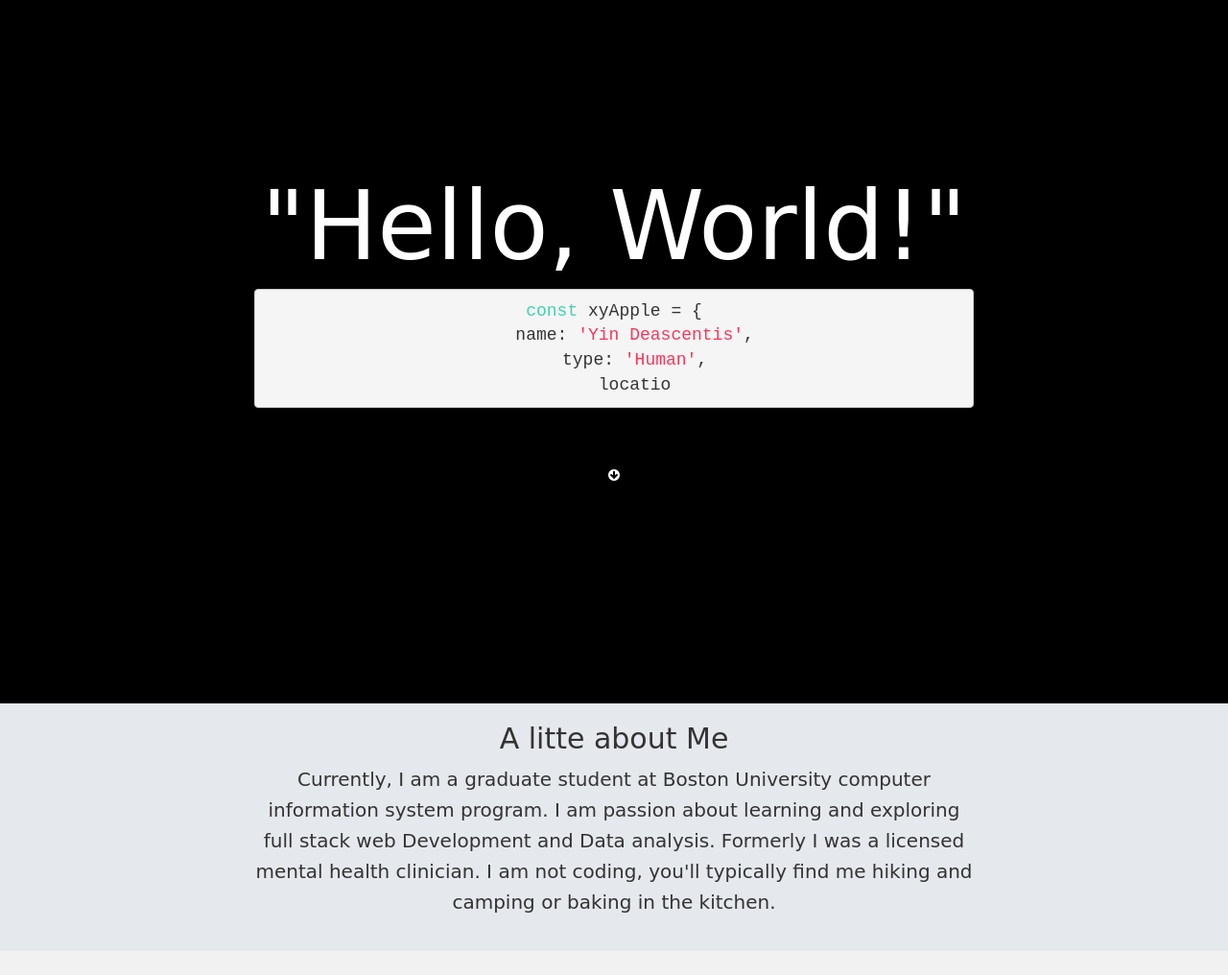
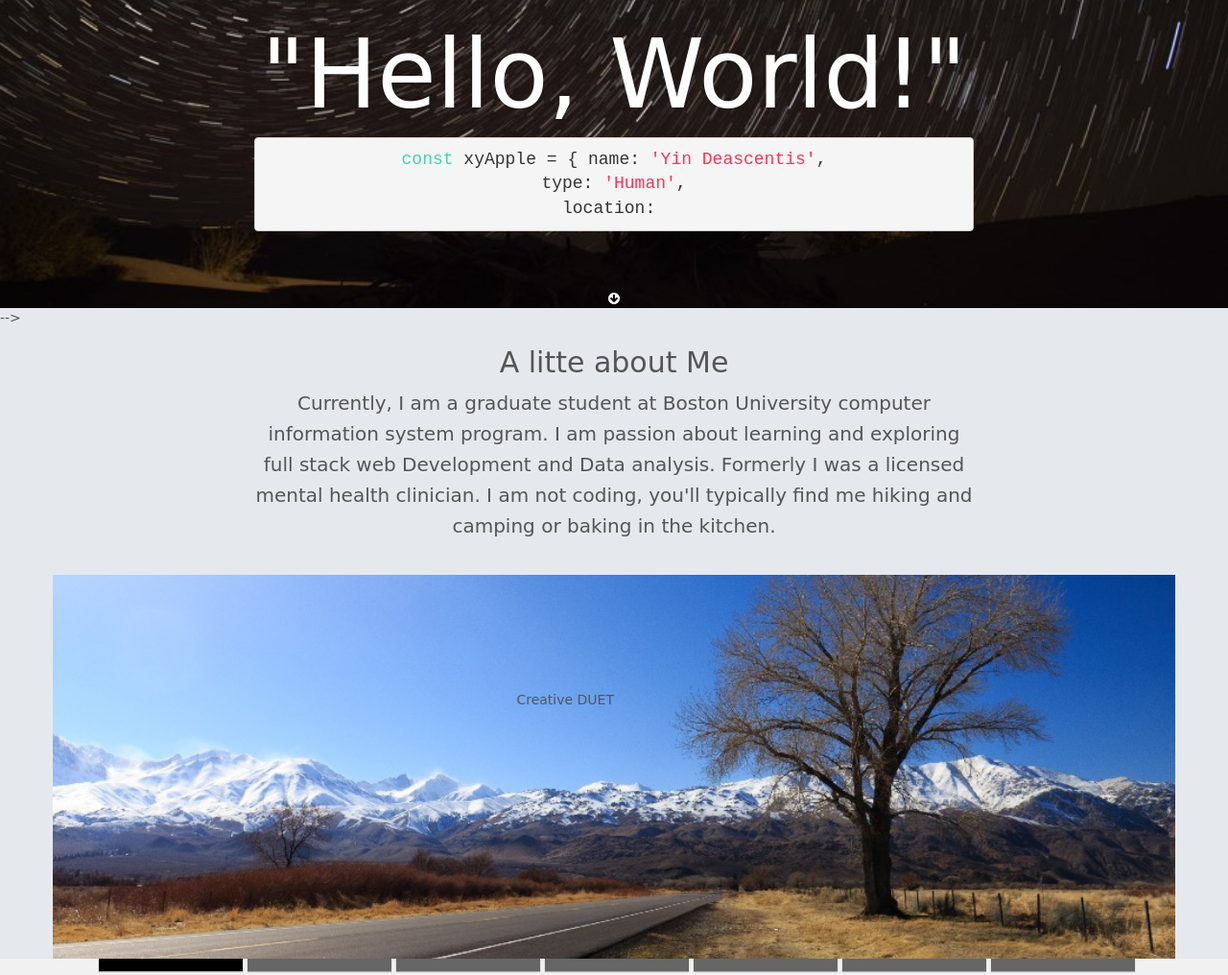
Before and after one commit to xyapple/my-portfolio-site, a plain HTML site: page myPortfolio/index.html in a window 1280 px wide. Shown: the part 127-1143 px from the top of the page at 96% size. Drawn offline with nearby package versions, Linux system fonts and the light colour scheme; a web font is replaced by a local one.

Commit message:
Complete the banner project

```diff
--- a/myPortfolio/css/bootstrap-yd.css
+++ b/myPortfolio/css/main.css
@@ -1,10 +1,17 @@
 @import url('https://fonts.googleapis.com/css?family=Arima+Madurai:100,200,300,400,500,700,800,900');
+*{
+	padding: 0;
+	margin: 0;
+}
 body {
-    width: 100%;
-    height: 100%;
+    padding: 50px 0;
+    background-color: #ffffff;
+    font-size: 14px;
+    color: #555;
+    -webkit-font-smoothing: antialiased;/*字体抗锯齿*/
+    /*width: 100%;
+    height: 100%;*/
     font-family: "Lora", "Helvetica Neue", Helvetica, Arial, sans-serif;
-    /*color: white;*/
-    background-color: black;
 }
 
 html {
@@ -126,8 +133,136 @@ a:focus {
         border-bottom: 1px solid rgba(255, 255, 255, 0.3);
     }
 }
+/*Banner show*/
+.slider .main .main-i,
+.slider .main,
+.slider{
+	width: 100%;
+	height: 400px;
+	position: relative;
+}
+.slider .main{
+	overflow: hidden;
+}
+.slider .main .main-i{}
+.slider .main .main-i img{
+	width: 100%;
+	position: absolute;
+	left: 0;
+	top: 50%;
+	z-index: 1;
+}
+.slider .main .main-i .main-i_right{
+	right: -50%;
+}
+.slider .main .main-i .caption{
+	position: absolute;
+	right: 50%;
+	top: 30%;
+	z-index: 9;
+}
+.slider .main .main-i .caption h2{
+	font-size: 40px;
+	line-height: 50px;
+	color: #b5b5b5;
+	text-align: right;
+}
+.slider .main .main-i .caption h3{
+	font-size: 70px;
+	line-height: 70px;
+	color: #000000;
+	text-align: right;
+	font-family: arial;
+}
 
+.slider .ctrl{
+	width: 100%;
+	height: 13px;
+	line-height: 13px;
+	text-align: center;
+	position: absolute;
+	left: 0;
+	bottom: -13px;
+}
+.slider .ctrl .ctrl-i{
+	display: inline-block;
+	width: 150px;
+	height: 13px;
+	background-color: #666;
+	box-shadow: 0 1px 1px rgba(0,0,0,.3);
+	position: relative;
+	margin-left: 5px;/*间距自行调整*/
+}
+.slider .ctrl .ctrl-i img{
+	width: 100%;
+	position: absolute;
+	left: 0;
+	bottom: 50px;
+	z-index: 1;
+	opacity: 0;
+	-webkit-transition: all.2s;
+}
+/*鼠标移上去的样式*/
+.slider .ctrl .ctrl-i:hover{
+	background-color: #f0f0f0;
+	z-index: 9;
+}
+.slider .ctrl .ctrl-i:hover img{
+	bottom: 13px;
+	-webkit-box-reflect: below 0px -webkit-linear-gradient(
+	 top,
+	 transparent ,
+	 transparent 50% ,
+	 rgba( 255,255,255,.3 )
+	);
+	opacity: 1;
+}
+/*active 当前展现的状态*/
+.slider .ctrl .ctrl-i_active:hover,
+.slider .ctrl .ctrl-i_active{
+	background-color: #000000;
+}
+.slider .ctrl .ctrl-i_active:hover img{
+	opacity: 0;
+}
+/*幻灯片切换样式*/
+.slider .main .main-i{
+	opacity: 0;
+	position: absolute;
+	right: 50%;
+	top: 0;
+	-webkit-transition: all .5s;
+	z-index: 2;
+}
+.slider .main .main-i .main-i_right{
+	right: -50%;
+}
+.slider .main .main-i h2{
+	margin-right: 45px;
+}
+.slider .main .main-i h3{
+	margin-right: -45px;
+}
+.slider .main .main-i h2,
+.slider .main .main-i h3{
+	opacity: 0;
+	-webkit-transition: all 1s .8s;
+}
 
+#main_background,
+.slider .main .main-i_active{
+	right: 0;
+	opacity: 1;
+	z-index: 2;
+}
+#main_background{
+	z-index: 1;
+}
+.slider .main .main-i_active h2,
+.slider .main .main-i_active h3{
+	margin-right: 0px;
+	opacity: 1;
+}
 /*home*/
 
 .home {
@@ -137,7 +272,7 @@ a:focus {
     padding: 100px 0;
     text-align: center;
     color: white;
-    background: url(../images/start-banner.jpg) no-repeat bottom center scroll;
+    background: url(../img/index.jpg) no-repeat bottom center scroll;
     background-color: black;
     -webkit-background-size: cover;
     -moz-background-size: cover;
--- a/myPortfolio/index.html
+++ b/myPortfolio/index.html
@@ -12,7 +12,7 @@
     <link rel="stylesheet" href="css/bootstrap.min.css" />
     <link rel="stylesheet" href="css/animate.css" />
     <!-- Custom CSS -->
-    <link rel="stylesheet" href="css/bootstrap-yd.css" />
+    <link rel="stylesheet" href="css/main.css" />
     <link rel="stylesheet" href="css/rotatingCards.css" />
 
     <!-- Custom Fonts -->
@@ -58,23 +58,21 @@
     </nav>
     <!--navbar-->
 
-    <!-- Banner Show -->
-
     <!--home-->
     <header class="home">
     <div class="home-body">
-            <!--<div class="backgroundLayer">-->
+        <div class="backgroundLayer">-->
             <div class="container">
                 <div class="row">
 
                     <div class="col-md-8 col-md-offset-2">
                         <h1 class="brand-heading">"Hello, World!"</h1>
                         <pre id="typewriter">
-<span class="var-highlight">const</span> xyApple = {
-    name: <span class="string-highlight">'Yin Deascentis'</span>,
+<span class="var-highlight">const</span> xyApple = { name: <span class="string-highlight">'Yin Deascentis'</span>,
 type: <span class="string-highlight">'Human'</span>,
 location: <span class="string-highlight">'Earth'</span>,
-    properties:[<span class="string-highlight">'Javascript'</span>,
+properties:[
+<span class="string-highlight">'Javascript'</span>,
 <span class="string-highlight">'HTML'</span>,
 <span class="string-highlight">'CSS'</span>,
 <span class="string-highlight">'Python'</span>,
@@ -87,24 +85,51 @@
                             <i class="fa fa-arrow-circle-down animated"></i>
                         </a>
 </div>
-
                 </div>
 
             </div>
-            <!--</div>-->
+        </div>
     </div>
 </header>
-    <!--home-->
+    <!--home--> -->
     <!-- About Section -->
     <section id="about" class="container content-section text-center">
         <div class="row">
             <div class="col-lg-8 col-lg-offset-2">
                 <h2>A litte about Me</h2>
-                <p>Currently, I am a graduate student at Boston University computer information system program. I am passion about learning and exploring full stack web Development and Data analysis. Formerly I was a licensed mental health clinician. I am
-                    not coding, you'll typically find me hiking and camping or baking in the kitchen. </p>
+                <p>Currently, I am a graduate student at Boston
+                    University computer information system program.
+                     I am passion about learning and exploring full
+                     stack web Development and Data analysis.
+                     Formerly I was a licensed mental health clinician.
+                     I am not coding, you'll typically find me hiking and
+                     camping or baking in the kitchen. </p>
             </div>
         </div>
     </section>
+    <!-- Banner Show -->
+            <div class="container">
+                <div class="row">
+        <div class="slider">
+            <div class="main" id="template_main">
+                <div class="main-i css" id="main_index">
+                    <div class="caption">
+                        <h2>h2</h2>
+                        <h3>h3</h3>
+                    </div>
+                    <img src="img/index.jpg" class="picture"/>
+                </div>
+
+            </div>
+            <div class="ctrl" id="template_ctrl">
+                <a class="ctrl-i" id="ctrl_index" href="javascript:switchSlider(index);">
+                    <img src="img/index.jpg" />
+                </a>
+            </div>
+        </div>
+        </div>
+        </div>
+
     <!--projects-->
     <section id="projects">
         <div class="col-md-12">
@@ -733,6 +758,7 @@
     <script src="js/typed.js-master/js/typed.js"></script>
     <script src="js/header.js"></script>
     <script src="js/wow.min.js"></script>
+    <script type="text/javascript" src="js/banner.js" ></script>
     <script>
         function collapseNavbar() {
             if ($(".navbar").offset().top > 50) {
--- /dev/null
+++ b/myPortfolio/js/banner.js
@@ -0,0 +1,83 @@
+var data = [
+	{img:1,h1:'Creative',h2:'DUET'},
+	{img:2,h1:'Friendly',h2:'DEVIL'},
+	{img:3,h1:'Tranquilent',h2:'COMPATRAIOT'},
+	{img:4,h1:'Insecure',h2:'HUSSLER'},
+	{img:5,h1:'Loving',h2:'REBEL'},
+	{img:6,h1:'Passionate',h2:'SEEKER'},
+	{img:7,h1:'Crazy',h2:'FRIEND'}
+];
+
+var g = function (id){
+	if( id.substr(0,1) == '.'){
+		return document.getElementsByClassName(id.substr(1));
+	}
+	return document.getElementById(id);
+}
+
+function addSliders(){
+	var tpl_main = g('template_main').innerHTML
+	.replace(/^\s*/,'')
+	.replace(/\s*$/,'');
+
+	var tpl_ctrl = g('template_ctrl').innerHTML
+	.replace(/^\s*/,'')
+	.replace(/\s*$/,'');
+
+	var out_main = [];
+	var out_ctrl = [];
+	for(i in data){
+		var _html_main = tpl_main
+		.replace(/index/g,data[i].img)
+		.replace(/h2/g,data[i].h1)
+		.replace(/h3/g,data[i].h2)
+		.replace(/css/g,['','main-i_right'][i%2]);
+
+		var _html_ctrl = tpl_ctrl
+		.replace(/index/g,data[i].img);
+		out_main.push(_html_main);
+		out_ctrl.push(_html_ctrl);
+	}
+	g('template_main').innerHTML = out_main.join('');
+	g('template_ctrl').innerHTML = out_ctrl.join('');
+	g('template_main').innerHTML += tpl_main
+		.replace(/index/g,'index')
+		.replace(/h2/g,data[i].h1)
+		.replace(/h3/g,data[i].h2);
+	g('main_index').id = 'main_background'
+}
+function switchSlider(n){
+	var main = g('main_'+n);
+	var ctrl = g('ctrl_'+n);
+
+
+	var clear_main = g('.main-i');
+	var clear_ctrl = g('.ctrl-i');
+	for(i=0;i<clear_ctrl.length;i++){
+		clear_main[i].className = clear_main[i].className
+		.replace('main-i_active','');
+		clear_ctrl[i].className = clear_ctrl[i].className
+		.replace('ctrl-i_active','');
+	}
+
+	main.className += ' main-i_active';
+	ctrl.className += ' ctrl-i_active';
+
+	setTimeout(function(){
+		g('main_background').innerHTML = main.innerHTML;
+	},1000)
+
+}
+function movePictures(){
+	var pictures = g('.picture');
+	for(i=0;i<pictures.length;i++){
+		pictures[i].style.marginTop = (-1 * pictures[i].clientHeight/2) + 'px'
+	}
+}
+window.onload = function(){
+	addSliders();
+	switchSlider(1);
+}
+setTimeout(function(){
+		movePictures();
+	},100)
```
Also changed, not shown: myPortfolio/img/1.jpg (renamed from myPortfolio/images/banner/1.jpg), myPortfolio/img/10.jpg (renamed from myPortfolio/images/banner/10.jpg), myPortfolio/img/2.jpg (renamed from myPortfolio/images/banner/2.jpg), myPortfolio/img/3.jpg (renamed from myPortfolio/images/banner/3.jpg), myPortfolio/img/4.jpg (renamed from myPortfolio/images/banner/4.jpg), myPortfolio/img/5.jpg (renamed from myPortfolio/images/banner/5.jpg), myPortfolio/img/6.jpg (renamed from myPortfolio/images/banner/6.jpg), myPortfolio/img/7.jpg (renamed from myPortfolio/images/banner/7.jpg), myPortfolio/img/8.jpg (renamed from myPortfolio/images/banner/8.jpg), myPortfolio/img/9.jpg (renamed from myPortfolio/images/banner/9.jpg), myPortfolio/img/index.jpg (renamed from myPortfolio/images/banner/{{banner}}.jpg). Lines whose indentation alone changed are shown as unchanged.
